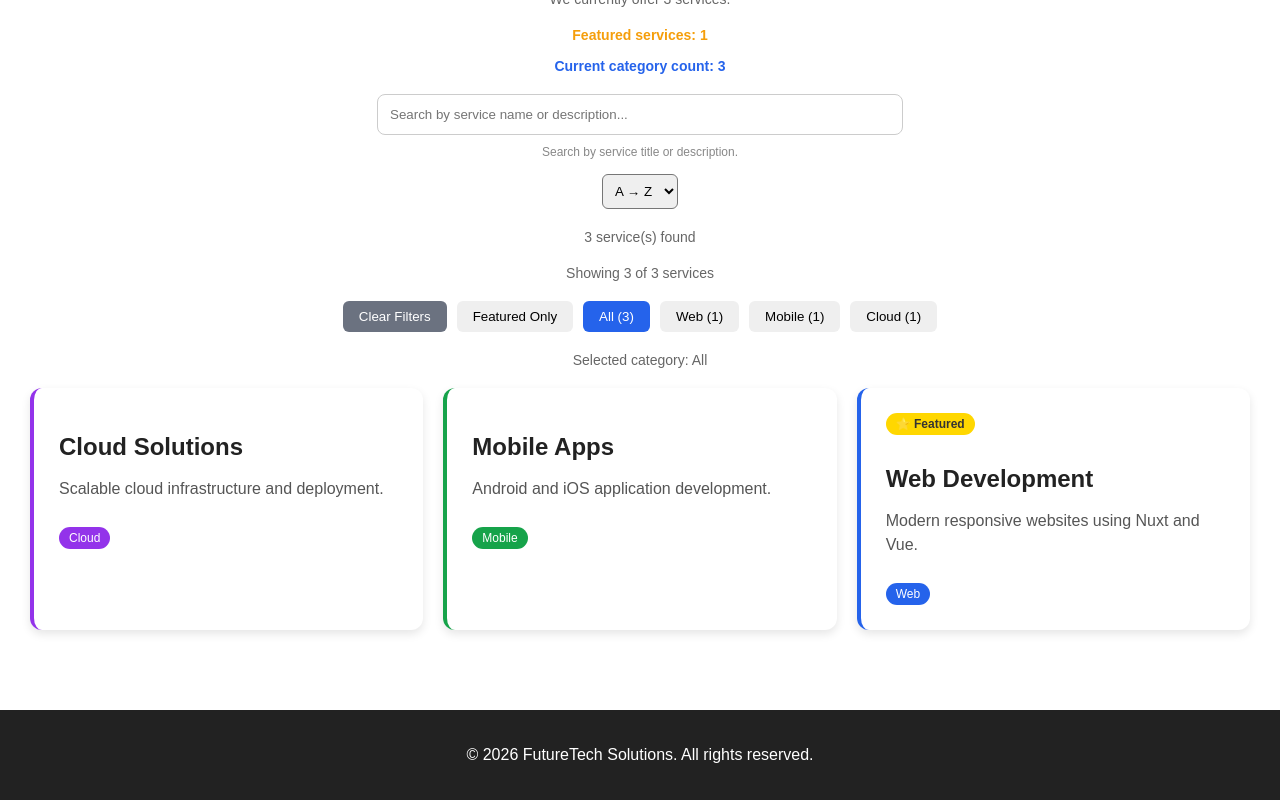
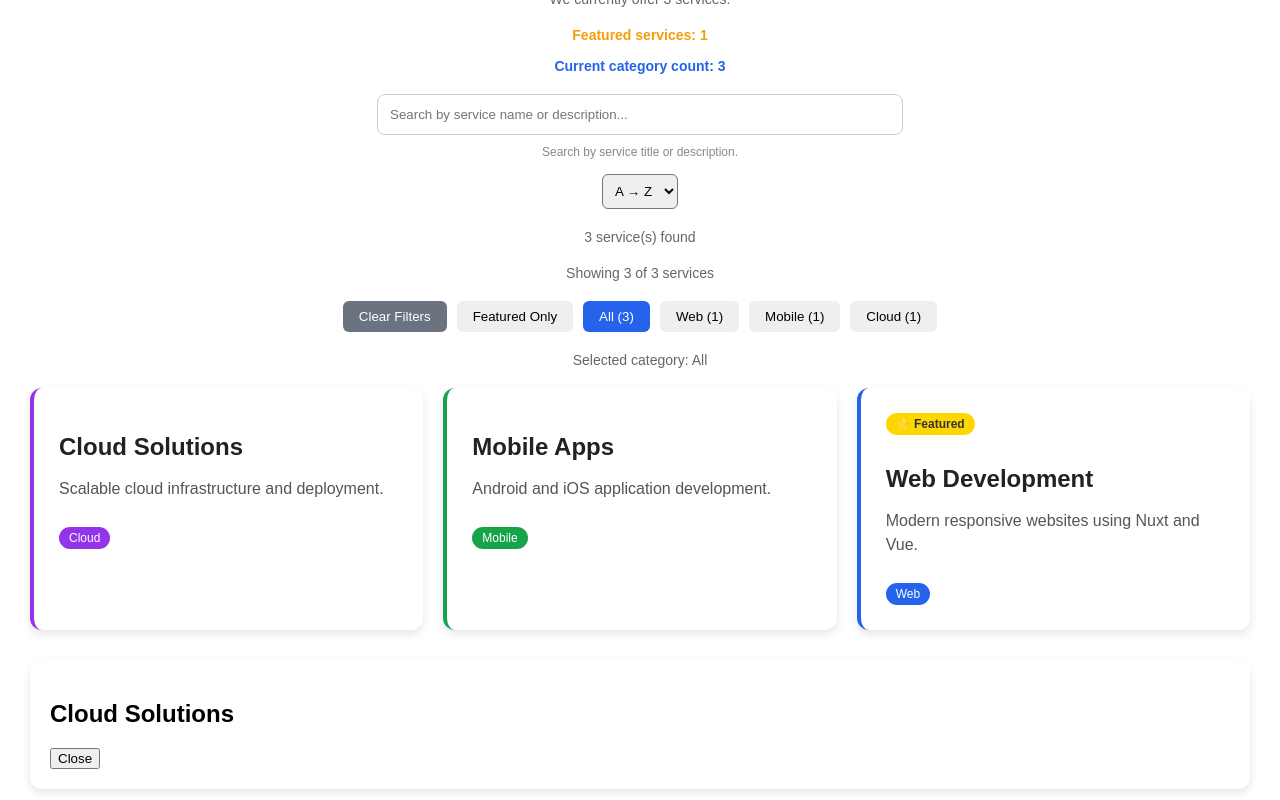
Before and after one commit to GaveshaD/it-company-website, a Nuxt app: page /services in a window 1280 px wide. Both pictures are taken after a click on the element 226 px from the left and 800 px from the top of the page. Shown: the part 291-1091 px from the top of the page. Built offline with nearby package versions, Linux system fonts and the light colour scheme.

Commit message:
Add service details modal

```diff
--- a/app/data/services.js
+++ b/app/data/services.js
@@ -3,7 +3,8 @@ export const services = [
     title: "Web Development",
     description: "Modern responsive websites using Nuxt and Vue.",
     category: "Web",
-    featured: true
+    featured: true,
+    details: "We build modern websites using Vue, Nuxt, and responsive design principles."
   },
   {
     title: "Mobile Apps",
--- a/app/pages/services.vue
+++ b/app/pages/services.vue
@@ -113,8 +113,22 @@
         :description="service.description"
         :category="service.category"
         :featured="service.featured"
+        @click="selectedService = service"
       />
     </div>
+
+    <div
+      v-if="selectedService"
+      class="service-modal"
+    >
+    <h2>{{ selectedService.title }}</h2>
+
+    <p>{{ selectedService.details }}</p>
+
+    <button @click="selectedService = null">
+      Close
+   </button>
+</div>
 
     <p v-if="filteredServices.length === 0" class="no-services">
       No services found.
@@ -131,7 +145,7 @@ const searchText = ref("")
 const sortOrder = ref("asc")
 const selectedCategory = ref("All")
 const showFeaturedOnly = ref(false)
-
+const selectedService = ref(null)
 
 const resetServiceFilters = () => {
   searchText.value = ""
@@ -317,4 +331,11 @@ const featuredCount = computed(() =>
   margin-bottom: 15px;
   font-weight: 600;
 }
+.service-modal {
+  margin-top: 30px;
+  padding: 20px;
+  border-radius: 12px;
+  background: white;
+  box-shadow: 0 4px 10px rgba(0,0,0,0.1);
+}
 </style>
```
